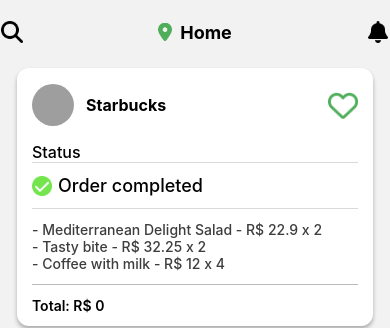
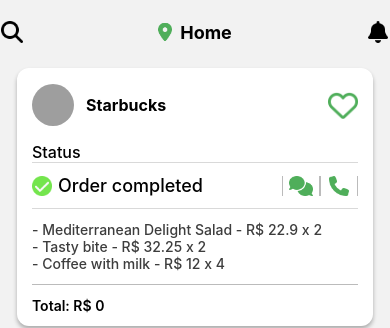
Before and after one commit to Alvaro-18/FoodApp, a React Native app: screen /orders in a window 390 px wide. Shown: the top 328 px of the page. Built offline with nearby package versions, Linux system fonts and the light colour scheme; grey boxes are pictures that could not be loaded.

Commit message:
refactor: remove if and add switch

```diff
--- a/src/components/order/OrderCard.tsx
+++ b/src/components/order/OrderCard.tsx
@@ -7,12 +7,12 @@
 
 // eslint-disable-next-line react/display-name
 export const OrderCard = memo(({data}: {data: Order}) => {
-
   function OrderStatusHandler() {
-    if (data.status == OrderStatus.SENDING) {
+    switch (data.status) {
+      case OrderStatus.SENDING:
         return (
-        <View style={[styles.statusContainer, styles.sendingContainer]}>
-          <View style={styles.sendingContainer}>
+          <View style={[styles.statusContainer, styles.position]}>
+            <View style={styles.position}>
               <Image
                 source={require("../../assets/images/Status-wait.png")}
                 style={styles.statusIcon}
@@ -23,19 +23,23 @@
             <ContactButtons />
           </View>
         );
-    }
-    if (data.status == OrderStatus.COMPLETED) {
+
+      case OrderStatus.COMPLETED:
         return (
-        <View style={styles.statusContainer}>
+          <View style={[styles.statusContainer, styles.position]}>
+            <View style={styles.position}>
               <Image
                 source={require("../../assets/images/Status-ok.png")}
                 style={styles.statusIcon}
               />
               <Text style={styles.statusText}>Order completed</Text>
             </View>
+
+            <ContactButtons />
+          </View>
         );
-    }
-    if (data.status == OrderStatus.CANCELED) {
+
+      case OrderStatus.CANCELED:
         return (
           <View style={styles.statusContainer}>
             <Image
@@ -123,7 +127,7 @@
     alignItems: "center",
   },
 
-  sendingContainer: {
+  position: {
     justifyContent: "space-between",
     flexDirection: "row",
     alignItems: "center",
@@ -174,6 +178,6 @@
 
   border: {
     borderBottomColor: "#BBBBBB",
-    borderBottomWidth: 1
-  }
+    borderBottomWidth: 1,
+  },
 });
```
Lines whose indentation alone changed are shown as unchanged.
